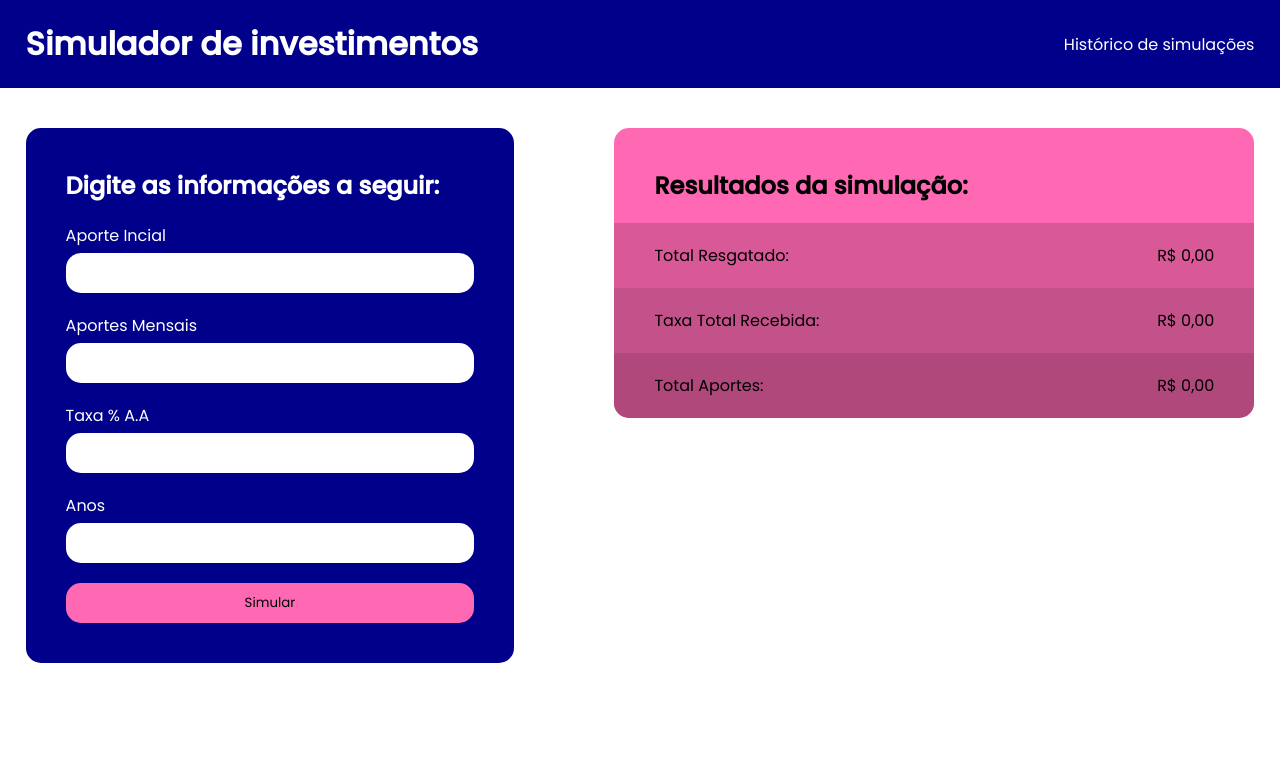
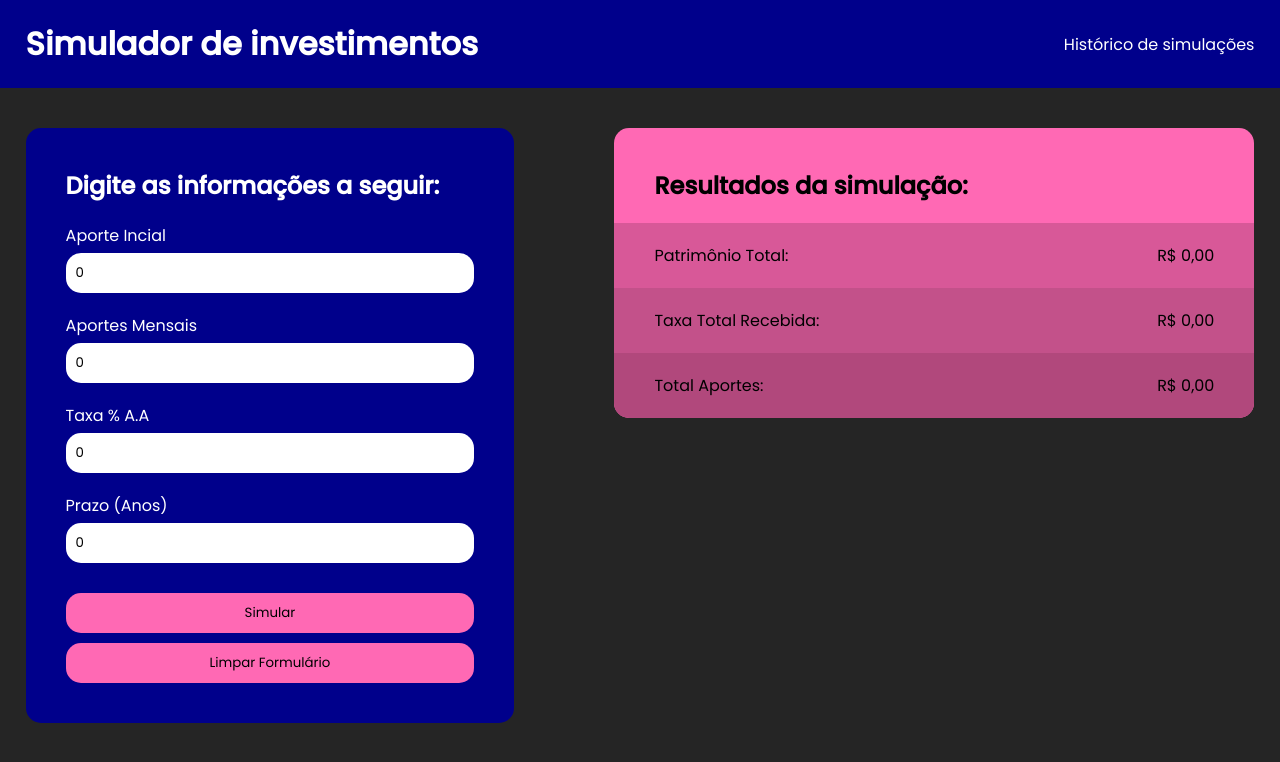
Before and after one commit to Joaoalen98/simulador-investimentos-react, a React (Create React App) app: page / in a window 1280 px wide. Shown: the top 762 px of the page. Built offline with nearby package versions, Linux system fonts and the light colour scheme.

Commit message:
concluído funcionalidade de calculo da rentabilidade

```diff
--- a/src/components/FormSimulador/FormSimulador.scss
+++ b/src/components/FormSimulador/FormSimulador.scss
@@ -28,7 +28,7 @@
 
     }
 
-    .simulador__form--submit {
+    button {
         border: 0;
         width: 100%;
         padding: 10px;
@@ -36,6 +36,7 @@
         background-color: hotpink;
         cursor: pointer;
         transition: 0.5s;
+        margin-top: 10px;
 
         &:hover {
             background-color: rgb(206, 86, 146);
--- a/src/components/FormSimulador/index.tsx
+++ b/src/components/FormSimulador/index.tsx
@@ -1,21 +1,22 @@
 import { useState } from 'react';
+
+import DadosSimulacao from '../../interfaces/DadosForm';
 import './FormSimulador.scss';
 
-interface DadosSimulcao {
-    aporteInicial: number,
-    aportesMensais: number,
-    taxaAA: number,
-    anos: number
+interface Props {
+    calcularRentabilidade: (dadosForm: DadosSimulacao) => void
 }
 
-function FormSimulador () {
+function FormSimulador ({ calcularRentabilidade } : Props) {
 
-    const [ dadosForm, setDadosForm ] = useState<DadosSimulcao>({
+    const dadosFormPadrao = {
         aporteInicial: 0,
         aportesMensais: 0,
         taxaAA: 0,
         anos: 0
-    })
+    }
+
+    const [ dadosForm, setDadosForm ] = useState<DadosSimulacao>(dadosFormPadrao);
 
     return(
         <form className="simulador__form">
@@ -23,26 +24,76 @@ function FormSimulador () {
             <div className="input__container">
             <label htmlFor="aporte-incial">Aporte Incial</label>
                 <input
+                    value={dadosForm.aporteInicial}
+                    onChange={e => setDadosForm({
+                        ...dadosForm,
+                        aporteInicial: Number(e.currentTarget.value)
+                    })}
                     type="text"
                     name="aporte-incial"
                     id="aporte-incial"
+                    pattern='([1-9])(\d+)'
+                    required
                 />
             </div>
             <div className="input__container">
                 <label htmlFor="aporte-incial">Aportes Mensais</label>
-                <input type="text" name="aportes-mensais" id="aportes-mensais" />
+                <input
+                    value={dadosForm.aportesMensais}
+                    onChange={e => setDadosForm({
+                        ...dadosForm,
+                        aportesMensais: Number(e.currentTarget.value)
+                    })}
+                    type="text"
+                    name="aportes-mensais"
+                    id="aportes-mensais"
+                />
             </div>
             <div className="input__container">
                 <label htmlFor="aporte-incial">Taxa % A.A</label>
-                <input type="text" name="taxaAA" id="taxaAA" />
+                <input
+                    value={dadosForm.taxaAA}
+                    onChange={e => setDadosForm({
+                        ...dadosForm,
+                        taxaAA: Number(e.currentTarget.value)
+                    })}
+                    type="text"
+                    name="taxaAA"
+                    id="taxaAA"
+                    pattern='([1-9])(\d+)'
+                />
             </div>
             <div className="input__container">
-                <label htmlFor="aporte-incial">Anos</label>
-                <input type="number" name="anos" id="anos" />
+                <label htmlFor="aporte-incial">Prazo (Anos)</label>
+                <input
+                    value={dadosForm.anos}
+                    onChange={e => setDadosForm({
+                        ...dadosForm,
+                        anos: Number(e.currentTarget.value)
+                    })}
+                    type="number"
+                    name="anos"
+                    id="anos"
+                    pattern='([1-9])(\d+)'
+                />
             </div>
 
-            <button id="enviar-simulacao" className="simulador__form--submit">
+            <button
+                onClick={(e) => {
+                    e.preventDefault();
+                    console.log(calcularRentabilidade(dadosForm));
+                }}
+                id="enviar-simulacao" className="simulador__form--submit"
+            >
                 Simular
+            </button>
+            <button
+                onClick={(e) => {
+                    e.preventDefault();
+                    setDadosForm(dadosFormPadrao);
+                }}
+            >
+                Limpar Formulário
             </button>
           </form>
     );
--- a/src/components/Resultados/index.tsx
+++ b/src/components/Resultados/index.tsx
@@ -1,17 +1,23 @@
 import './Resultados.scss';
+import ResultadosSimulacao from '../../interfaces/ResultadosSimulacao';
 
-function Resultados () {
+interface Props {
+    resultadosSimulacao: ResultadosSimulacao
+}
+
+function Resultados ({ resultadosSimulacao } : Props) {
+
     return (
         <article className="resultados">
             <h2 className="resultados__titulo">Resultados da simulação:</h2>
             <p className="resultados__informacao">
-                Total Resgatado: <span>R$ 0,00</span>
+                Patrimônio Total: <span>R$ {resultadosSimulacao.patrimonioTotal.toFixed(2).replace('.',',')}</span>
             </p>
             <p className="resultados__informacao">
-                Taxa Total Recebida: <span>R$ 0,00</span>
+                Taxa Total Recebida: <span>R$ {resultadosSimulacao.lucroTotal.toFixed(2).replace('.',',')}</span>
             </p>
             <p className="resultados__informacao">
-                Total Aportes: <span>R$ 0,00</span>
+                Total Aportes: <span>R$ {resultadosSimulacao.aportesMensaisTotais.toFixed(2).replace('.',',')}</span>
             </p>
         </article>
     );
--- a/src/index.css
+++ b/src/index.css
@@ -4,3 +4,8 @@
   box-sizing: border-box;
   font-family: 'Poppins', sans-serif;
 }
+
+html, body {
+  height: 100%;
+  background-color: rgb(37, 37, 37);
+}
--- /dev/null
+++ b/src/interfaces/DadosForm.ts
@@ -0,0 +1,8 @@
+interface DadosSimulacao {
+    aporteInicial: number,
+    aportesMensais: number,
+    taxaAA: number,
+    anos: number
+}
+
+export default DadosSimulacao
--- /dev/null
+++ b/src/interfaces/ResultadosSimulacao.ts
@@ -0,0 +1,8 @@
+interface ResultadosSimulacao {
+    lucroTotal: number,
+    aportesMensaisTotais: number,
+    patrimonioTotal: number,
+    valoresPorMes: number[]
+}
+
+export default ResultadosSimulacao
--- a/src/pages/App.tsx
+++ b/src/pages/App.tsx
@@ -1,9 +1,54 @@
-import React from 'react';
+import React, { useState } from 'react';
+import './App.scss';
+
 import FormSimulador from '../components/FormSimulador';
 import Resultados from '../components/Resultados';
-import './App.scss';
+import DadosSimulacao from '../interfaces/DadosForm';
+import ResultadosSimulacao from '../interfaces/ResultadosSimulacao';
+
 
 function App() {
+
+  const [resultadosSimulacao, setResultadosSimulacao] = useState<ResultadosSimulacao>({
+    lucroTotal: 0,
+    aportesMensaisTotais: 0,
+    patrimonioTotal: 0,
+    valoresPorMes: []
+  });
+
+  const calcularRentabilidade = (dadosForm: DadosSimulacao) => {
+
+    if (dadosForm.taxaAA <= 0) {
+      alert('Preencha a taxa a.a com um valor válido!')
+      return
+    }
+
+      const taxaMes = (dadosForm.taxaAA / 100) / 12;
+      const totalMeses = dadosForm.anos * 12;
+
+      let aportesMensaisTotais = 0;
+      let valorAtual = dadosForm.aporteInicial
+      let valoresPorMes = [
+
+      ];
+
+      let cont = 0
+      while (cont < totalMeses) {
+          valorAtual += dadosForm.aportesMensais + (valorAtual * taxaMes);
+          valoresPorMes.push(valorAtual)
+
+          aportesMensaisTotais += dadosForm.aportesMensais;
+          cont ++
+        }
+
+      setResultadosSimulacao({
+          lucroTotal: valorAtual - (dadosForm.aporteInicial + aportesMensaisTotais),
+          aportesMensaisTotais,
+          valoresPorMes,
+          patrimonioTotal: valoresPorMes[valoresPorMes.length - 1]
+      });
+  }
+
   return (
       <div className="App">
         <header className="header">
@@ -18,8 +63,12 @@ function App() {
       </header>
 
       <main className="simulador">
-        <FormSimulador />
-        <Resultados/>
+        <FormSimulador
+          calcularRentabilidade={calcularRentabilidade}
+        />
+        <Resultados
+          resultadosSimulacao={resultadosSimulacao}
+        />
       </main>
     </div>
   );
```
